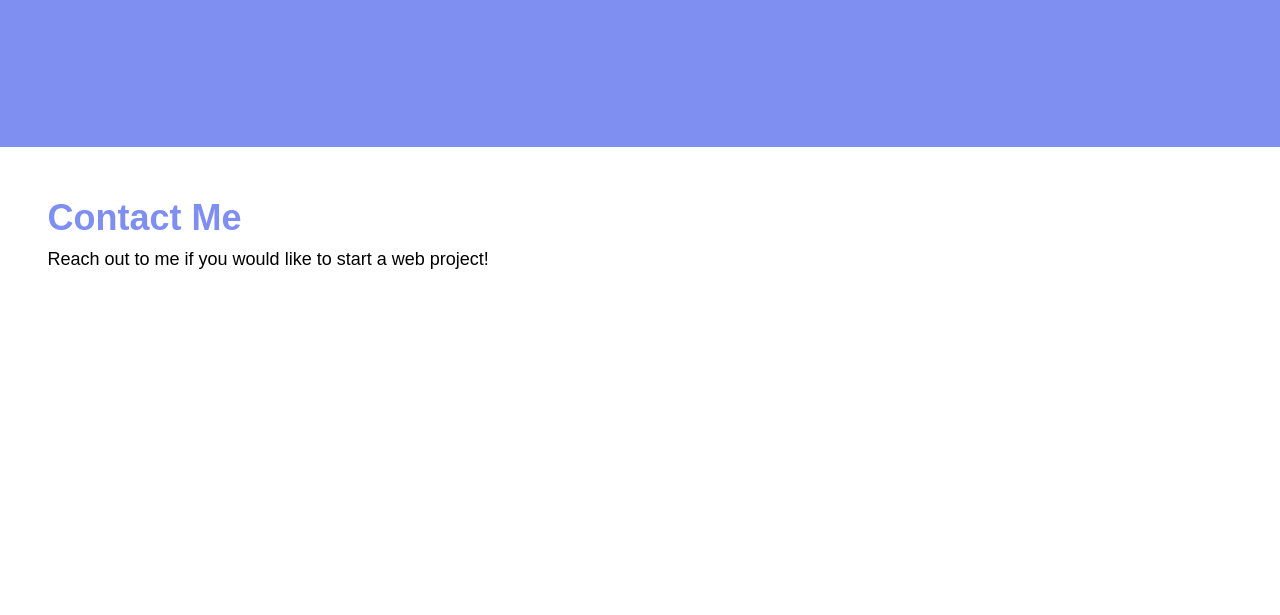
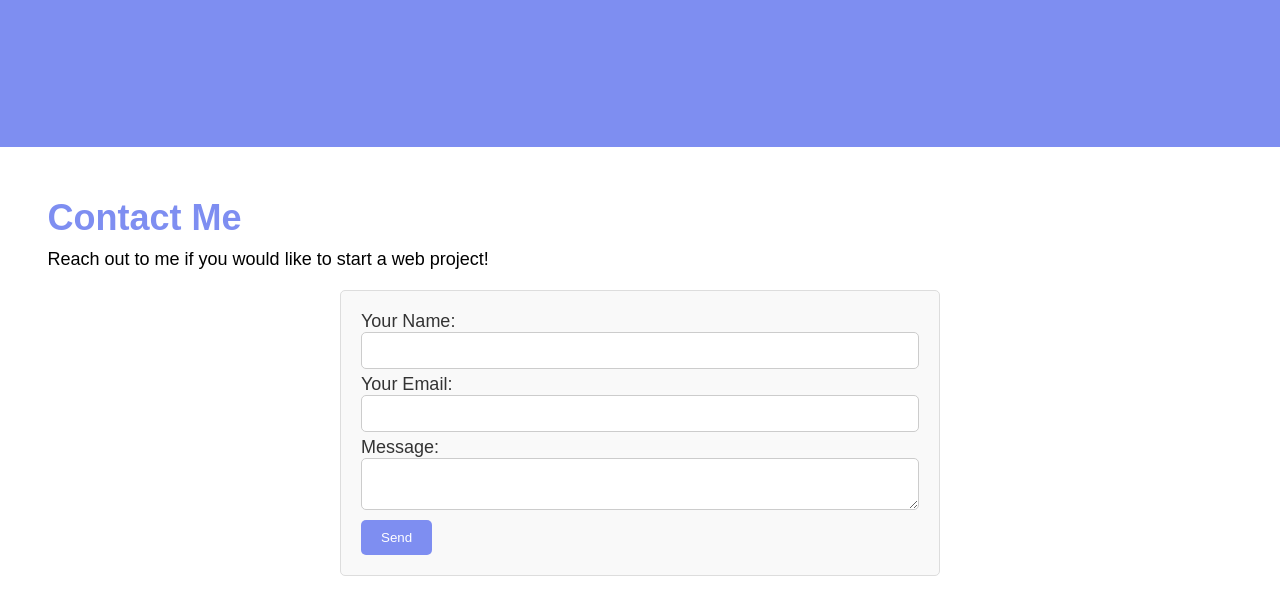
Before and after one commit to kweston3/weston_portfolio, a plain HTML site: page pages/contact.html in a window 1280 px wide. Shown: the part 553-1168 px from the top of the page. Before the commit the page ends 843 px from the top, so only its background shows below. Drawn offline with Linux system fonts and the light colour scheme; files whose address does not match are found by name.

Commit message:
Contact form updates and submission

```diff
--- a/pages/contact.html
+++ b/pages/contact.html
@@ -25,7 +25,7 @@
         <li><a href="portfolio.html">Portfolio</a></li>
         <li><a href="about.html">About</a></li>
         <li>
-          <a href="contact.html" class="button" class="active">Contact</a>
+          <a href="contact.html" class="button">Contact</a>
         </li>
       </ul>
     </nav>
@@ -51,7 +51,47 @@
     <div class="content-section">
       <h1>Contact Me</h1>
       <p>Reach out to me if you would like to start a web project!</p>
+      <form name="contact" method="POST" data-netlify="true" id="contact-form">
+        <input type="hidden" name="form-name" value="contact">
+        <p>
+          <label>Your Name: <input type="text" name="name" required /></label>
+        </p>
+        <p>
+          <label>Your Email: <input type="email" name="email" required /></label>
+        </p>
+        <p>
+          <label>Message: <textarea name="message" required></textarea></label>
+        </p>
+        <p>
+          <button type="submit">Send</button>
+        </p>
+      </form>
+      <div id="success-message" style="display:none;">
+        <p>Thank you! Your message has been sent successfully.</p>
+      </div>
     </div>
+
+    <script>
+      document.getElementById('contact-form').addEventListener('submit', function(event) {
+        event.preventDefault();
+
+        // Simple client-side validation
+        var name = document.querySelector('input[name="name"]').value;
+        var email = document.querySelector('input[name="email"]').value;
+        var message = document.querySelector('textarea[name="message"]').value;
+
+        if (name && email && message) {
+          this.submit();
+          document.getElementById('success-message').style.display = 'block';
+          this.style.display = 'none';
+        } else {
+          alert('Please fill out all fields.');
+        }
+      });
+    </script>
+  </body>
+</html>
+
 
     <script type="module" src="src/scripts/script.js"></script>
   </body>
--- a/src/styles/style.css
+++ b/src/styles/style.css
@@ -265,3 +265,45 @@ body {
 .hide {
   display: none;
 }
+
+/* Contact Form Styles */
+form {
+  max-width: 600px;
+  margin: 20px auto;
+  padding: 20px;
+  border: 1px solid #ddd;
+  border-radius: 5px;
+  background-color: #f9f9f9;
+}
+
+form p {
+  margin-bottom: 15px;
+}
+
+form label {
+  display: block;
+  margin-bottom: 5px;
+  color: #333;
+}
+
+form input[type="text"],
+form input[type="email"],
+form textarea {
+  width: 100%;
+  padding: 10px;
+  border: 1px solid #ccc;
+  border-radius: 5px;
+}
+
+form button {
+  background-color: #7e8ef1;
+  color: white;
+  border: none;
+  border-radius: 5px;
+  padding: 10px 20px;
+  cursor: pointer;
+}
+
+form button:hover {
+  background-color: #5a6dd7;
+}
```
